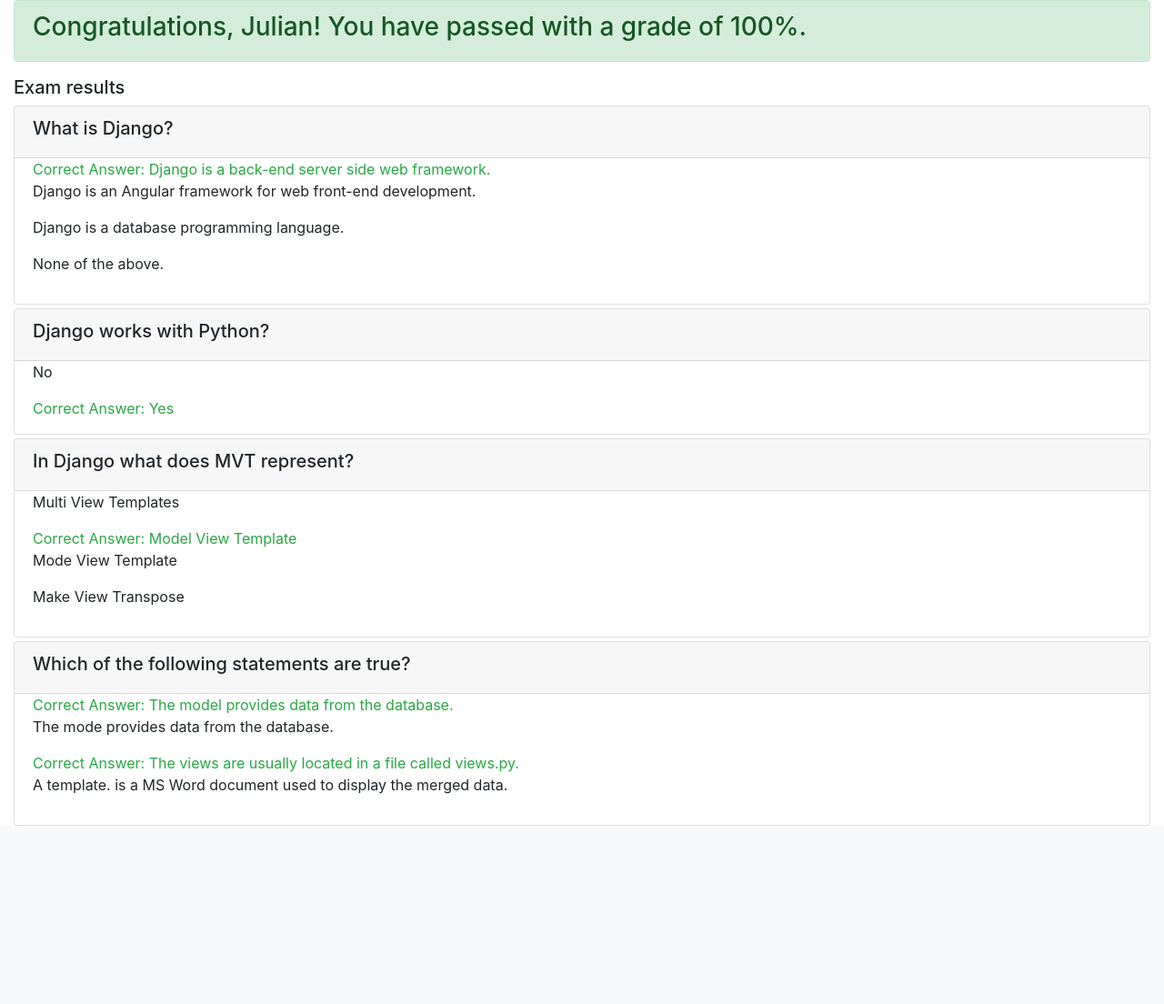
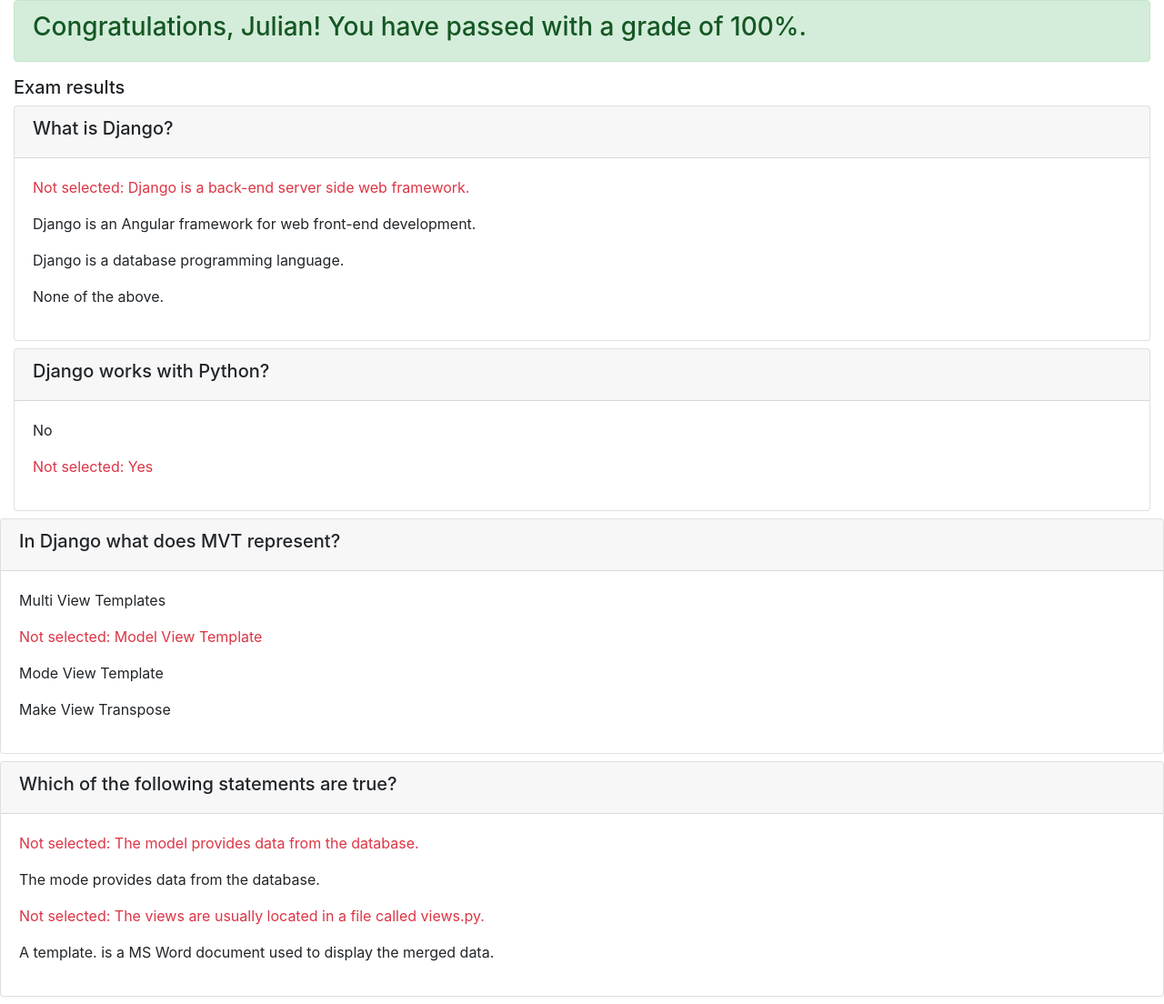
Before and after one commit to jsthill/django_demo, a Django app: page /onlinecourse/results/2/100 in a window 1280 px wide. Shown: the part 56-1160 px from the top of the page at 91% size. Before the commit the page ends 964 px from the top, so only its background shows below. Run offline with Django 3.2, Linux system fonts and the light colour scheme; a user stored in the database is signed in; data comes from the database, SQL or seed files in the repository; both versions use the stored data as it was after the commit; some libraries are stand-ins or nearby versions.

Commit message:
Modifications made to results and admin.

```diff
--- a/onlinecourse/templates/onlinecourse/exam_result_bootstrap.html
+++ b/onlinecourse/templates/onlinecourse/exam_result_bootstrap.html
@@ -48,34 +48,36 @@
         </div>
         <a class="btn btn-link text-danger" href="{% url 'onlinecourse:course_details' course.id %}">Re-test</a>
     {% endif %}
+
     <div class="card-columns-vertical mt-1">
         <h5 class="">Exam results</h5>
         <!-- Display exam results-->
 
         {% for question in course.question_set.all %}
-            <div class="card mt-1">
+            <div class="card mb-2">
                 <div class="card-header"><h5>{{ question.question_text }}</h5></div>
                     {% csrf_token %}
-                <div class="form-group">
+                    <div class="card-body">
                         <!-- ... for each choice in the question ... -->
                         {% for choice in question.choice_set.all %}
-                        <div class="form-check">
-                            {% if choice.is_correct %}
-                                <p class="form-check-label text-success">
-                                    Correct Answer: {{ choice.choice_text }}
-                                </p>
-                            {% else %}
-                                <p class="text-body">
+                            <div class="text-body">
+                                <p class="{% if choice.is_correct and choice in choices %} text-success
+                                    {% elif choice.is_correct and choice not in choices %} text-danger
+                                    {% endif %}">
+
+                                    {% if choice.is_correct and choice in choices %}
+                                        Correct Answer:
+                                    {% elif choice.is_correct and choice not in choices %}
+                                        Not selected:
+                                    {% endif %}
                                     {{ choice.choice_text }}
                                 </p>
-                            {% endif %}
                             </div>
                         {% endfor %}
                     </div>
                 </div>
+            </div>
         {% endfor %}
-
-            </div>
     </div>
 </body>
 </html>
--- a/onlinecourse/views.py
+++ b/onlinecourse/views.py
@@ -126,6 +126,7 @@ def get_exam_result(request, course_id, submission_id):
     submission = get_object_or_404(Submission, pk=submission_id)
 
     answer_set = []
+    global choices
     choices = submission.chocies.all()
     for choice in choices:
         answer_set.append(choice)
@@ -153,5 +154,6 @@ def show_exam_result(request, course_id, grade):
     context['grade'] = grade
     context['course_id'] = course_id
     context['course'] = get_object_or_404(Course, pk=course_id)
+    context['choices'] = choices
 
     return render(request, template_name, context)
```
Also changed, not shown: onlinecourse/admin.py (+11 -10 lines), db.sqlite3, static/media/course_images/django_i03V5IE.png (added). Lines whose indentation alone changed are shown as unchanged.
